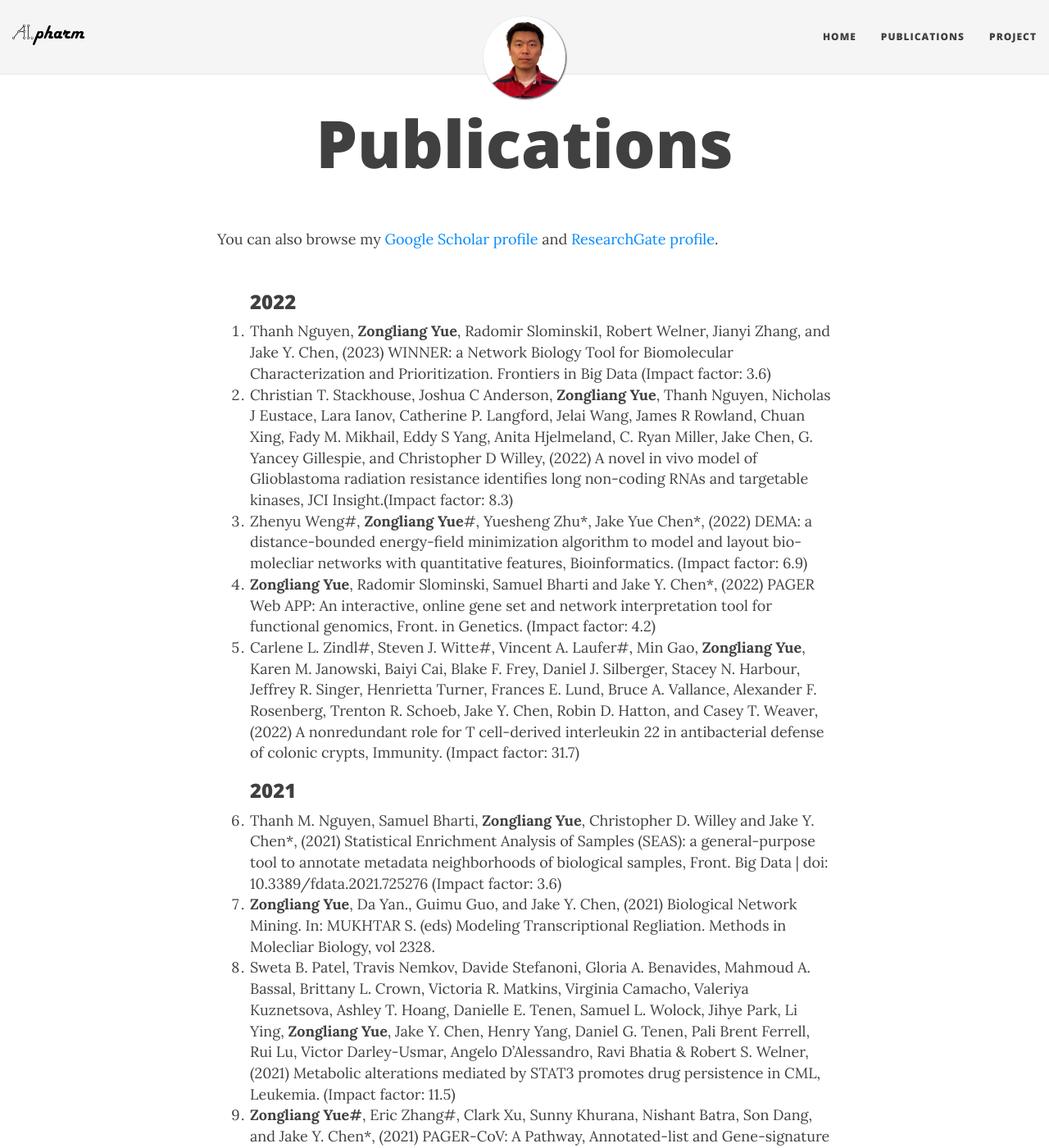
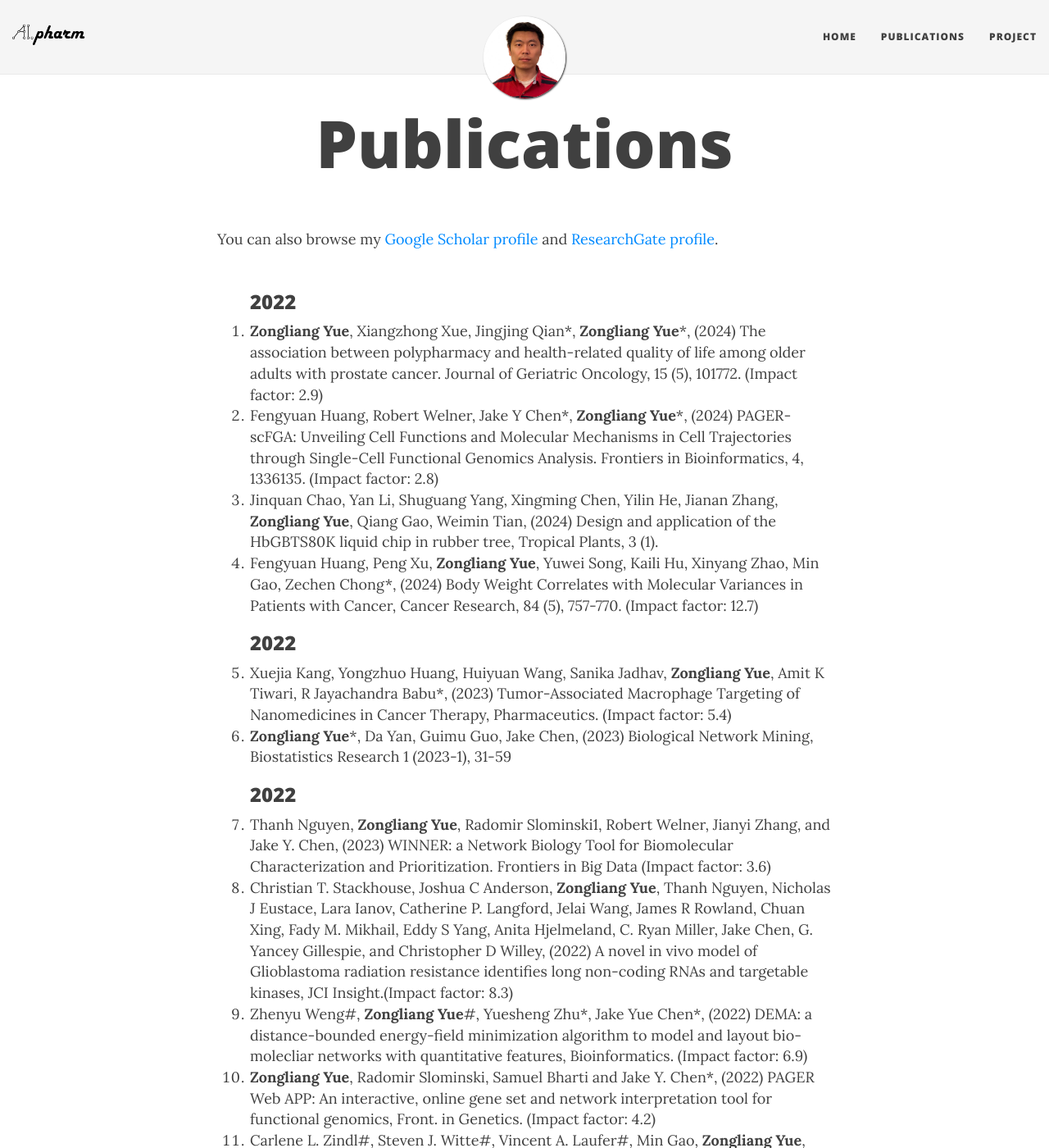
Before and after one commit to zongyue1010/zongyue1010.github.io, a Jekyll site: the page built from publications.md, in a window 1280 px wide and 1400 px high. Shown: the whole window at 82% size. Built offline with Jekyll 4.4.1, drawn with Linux system fonts in a browser that asks for light colours; nearby versions of some CDN libraries.

Commit message:
'update'

```diff
--- a/publications.md
+++ b/publications.md
@@ -13,6 +13,30 @@ and <a href="https://www.researchgate.net/profile/Zongliang-Yue/research" target
     <div class="media-body">
 		<p class="media-heading">
 		<ul class = 'd'>
+		<h3>
+			<a name='2024'></a> 2022
+		</h3>
+		  <li>
+			<b>Zongliang Yue</b>, Xiangzhong Xue, Jingjing Qian*, <b>Zongliang Yue</b>*, (2024) The association between polypharmacy and health-related quality of life among older adults with prostate cancer. Journal of Geriatric Oncology, 15 (5), 101772. (Impact factor: 2.9)
+          </li>
+		  <li>
+			Fengyuan Huang, Robert Welner, Jake Y Chen*, <b>Zongliang Yue</b>*, (2024) PAGER-scFGA: Unveiling Cell Functions and Molecular Mechanisms in Cell Trajectories through Single-Cell Functional Genomics Analysis. Frontiers in Bioinformatics, 4, 1336135. (Impact factor: 2.8)
+          </li>
+		  <li>
+			Jinquan Chao, Yan Li, Shuguang Yang, Xingming Chen, Yilin He, Jianan Zhang, <b>Zongliang Yue</b>, Qiang Gao, Weimin Tian, (2024) Design and application of the HbGBTS80K liquid chip in rubber tree, Tropical Plants, 3 (1).
+          </li>
+		  <li>
+			Fengyuan Huang, Peng Xu, <b>Zongliang Yue</b>, Yuwei Song, Kaili Hu, Xinyang Zhao, Min Gao, Zechen Chong*, (2024) Body Weight Correlates with Molecular Variances in Patients with Cancer, Cancer Research, 84 (5), 757-770. (Impact factor: 12.7)
+          </li>
+		<h3>
+			<a name='2023'></a> 2022
+		</h3>
+		  <li>
+			Xuejia Kang, Yongzhuo Huang, Huiyuan Wang, Sanika Jadhav, <b>Zongliang Yue</b>, Amit K Tiwari, R Jayachandra Babu*, (2023) Tumor-Associated Macrophage Targeting of Nanomedicines in Cancer Therapy, Pharmaceutics. (Impact factor: 5.4)
+          </li>
+		  <li>
+			<b>Zongliang Yue</b>*, Da Yan, Guimu Guo, Jake Chen, (2023) Biological Network Mining, Biostatistics Research 1 (2023-1), 31-59
+          </li>
 		<h3>
 			<a name='2022'></a> 2022
 		</h3>
```
